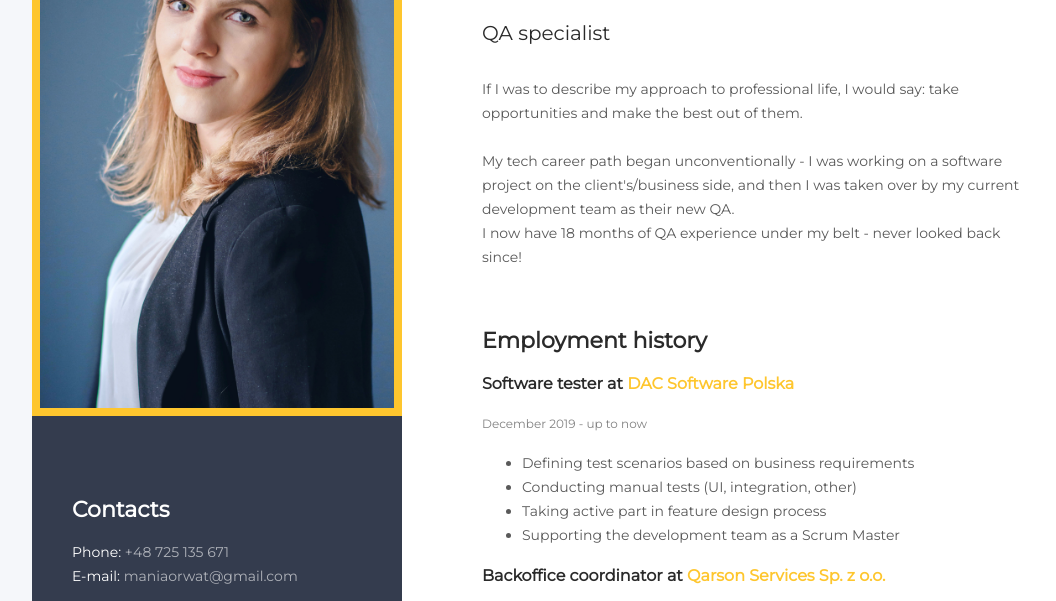
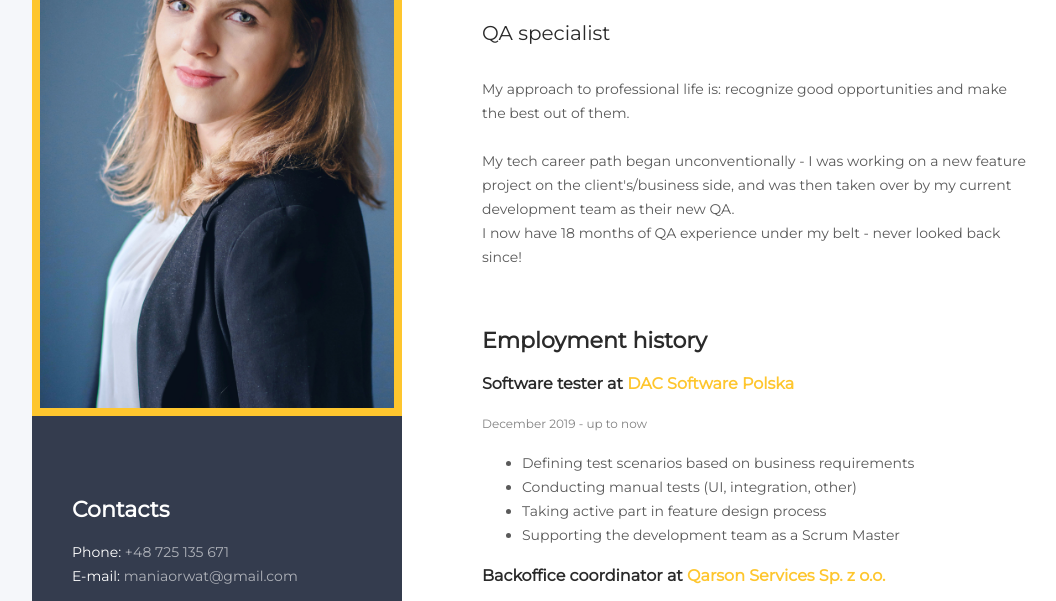
Before and after one commit to peleda/CV-2021, a plain HTML site: page index.html in a window 1280 px wide. Shown: the part 179-780 px from the top of the page, without its empty margins (16-1072 px from the left). Drawn offline with nearby package versions, Linux system fonts and the light colour scheme.

Commit message:
changed bio

```diff
--- a/index.html
+++ b/index.html
@@ -93,10 +93,10 @@
           <h1 class="bio-title">Anna-Maria Orwat</h1>
           <p class="bio-occupation">QA specialist</p>
           <p class="bio-about">
-            If I was to describe my approach to professional life, I would say: take opportunities and make the best out of them.
+            My approach to professional life is: recognize good opportunities and make the best out of them.
             <br><br>
-            My tech career path began unconventionally - I was working on a software project on the client's/business side, and then
-            I was taken over by my current development team as their new QA.
+            My tech career path began unconventionally - I was working on a new feature project on the client's/business side,
+            and was then taken over by my current development team as their new QA.
             <br>
             I now have 18 months of QA experience under my belt -
             never looked back since!
```
